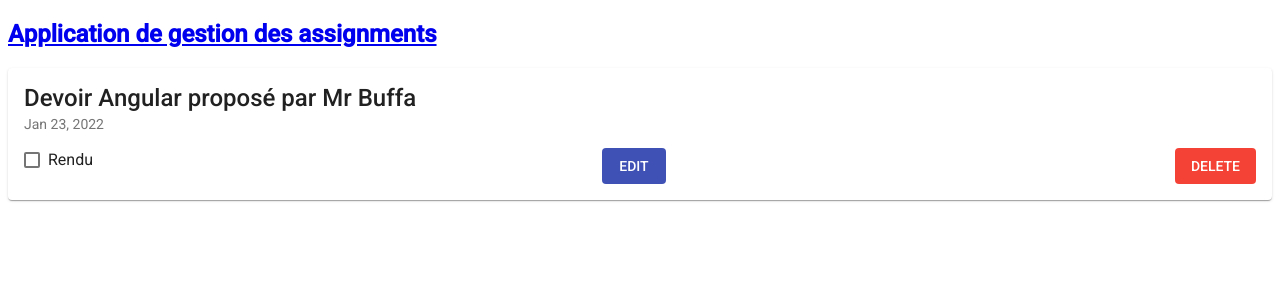
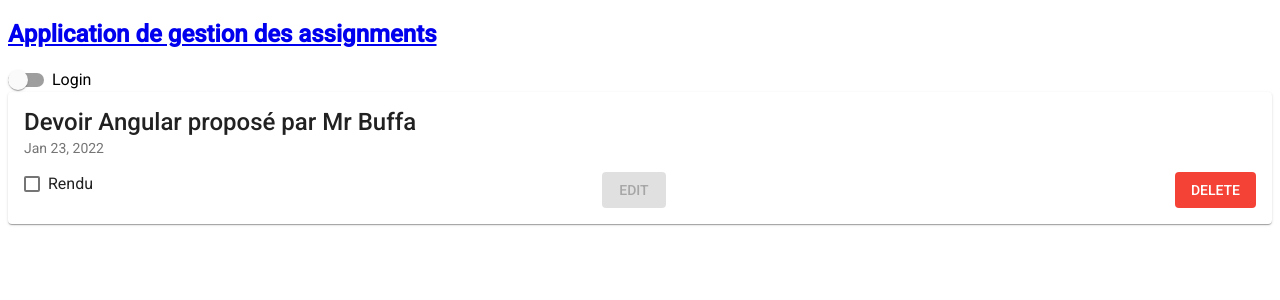
Before and after one commit to micbuffa/angularEmsiRabat2021_2022, an Angular app: page /assignment/1 in a window 1280 px wide. Shown: the top 300 px of the page. Built offline with nearby package versions, Linux system fonts and the light colour scheme.

Commit message:
Avec authentification service et gard et slider de connexion

```diff
--- a/src/app/app.component.html
+++ b/src/app/app.component.html
@@ -3,6 +3,7 @@
     <h1>{{titre}}</h1>
   </a>
 </nav>
+<mat-slide-toggle color="primary" (click)="onLogin()">Login</mat-slide-toggle>
 
 <!--
   La ligne suivante dit "on affiche le composant qui correspond à l'URL courant"
--- a/src/app/app.component.ts
+++ b/src/app/app.component.ts
@@ -1,5 +1,7 @@
 import { Component } from '@angular/core';
+import { Router } from '@angular/router';
 import { Assignment } from './assignments/assignment.model';
+import { AuthService } from './shared/auth.service';
 
 @Component({
   selector: 'app-root',
@@ -9,4 +11,15 @@ import { Assignment } from './assignments/assignment.model';
 
 export class AppComponent {
   titre="Application de gestion des assignments";
+
+  constructor(private authService:AuthService, private router:Router) {}
+
+  onLogin() {
+    if(this.authService.loggedIn) {
+      this.authService.logOut();
+      this.router.navigate(["/home"]);
+    } else {
+      this.authService.logIn();
+    }
+  }
 }
--- a/src/app/app.module.ts
+++ b/src/app/app.module.ts
@@ -13,6 +13,7 @@ import { MatNativeDateModule } from '@angular/material/core'
 import { MatListModule } from '@angular/material/list'
 import { MatCardModule } from '@angular/material/card'
 import { MatCheckboxModule } from '@angular/material/checkbox'
+import { MatSlideToggleModule } from '@angular/material/slide-toggle';
 
 import { AppComponent } from './app.component';
 import { AssignmentsComponent } from './assignments/assignments.component';
@@ -22,6 +23,7 @@ import { AssignmentDetailComponent } from './assignment-detail/assignment-detail
 import { AddAssignmentComponent } from './add-assignment/add-assignment.component';
 import { Routes, RouterModule } from '@angular/router';
 import { EditAssignmentComponent } from './edit-assignment/edit-assignment.component';
+import { AuthGuard } from './shared/auth.guard';
 
 const routes: Routes = [
   {
@@ -42,7 +44,8 @@ const routes: Routes = [
   },
   {
     path:"assignment/:id/edit",
-    component:EditAssignmentComponent
+    component:EditAssignmentComponent,
+    canActivate : [AuthGuard]
   }
 ]
 @NgModule({
@@ -59,7 +62,7 @@ const routes: Routes = [
     BrowserModule, FormsModule,
     BrowserAnimationsModule, MatButtonModule, MatIconModule, MatDividerModule,
     MatInputModule, MatFormFieldModule, MatDatepickerModule, MatNativeDateModule,
-    MatListModule, MatCardModule, MatCheckboxModule,
+    MatListModule, MatCardModule, MatCheckboxModule, MatSlideToggleModule,
     RouterModule.forRoot(routes)
   ],
   providers: [],
--- a/src/app/assignment-detail/assignment-detail.component.html
+++ b/src/app/assignment-detail/assignment-detail.component.html
@@ -7,7 +7,8 @@
     </mat-checkbox>
 
     <nav>
-        <button mat-button mat-flat-button color="primary" (click)="onClickEdit()">
+        <button mat-button mat-flat-button color="primary" (click)="onClickEdit()"
+                [disabled]="!isAdmin()">
           EDIT
         </button>
     </nav>
--- a/src/app/assignment-detail/assignment-detail.component.ts
+++ b/src/app/assignment-detail/assignment-detail.component.ts
@@ -2,6 +2,7 @@ import { Component, OnInit } from '@angular/core';
 import { ActivatedRoute, Router } from '@angular/router';
 import { Assignment } from '../assignments/assignment.model';
 import { AssignmentsService } from '../shared/assignments.service';
+import { AuthService } from '../shared/auth.service';
 
 @Component({
   selector: 'app-assignment-detail',
@@ -13,7 +14,8 @@ export class AssignmentDetailComponent implements OnInit {
 
   constructor(private assignmentsService:AssignmentsService,
               private route: ActivatedRoute,
-              private router:Router) { }
+              private router:Router,
+              private authService:AuthService) { }
 
   ngOnInit(): void {
     // avant affichage on doit récupérer la valeur du id dans l'URL
@@ -69,4 +71,8 @@ export class AssignmentDetailComponent implements OnInit {
     }
     );
   }
+
+  isAdmin() {
+    return this.authService.loggedIn;
+  }
 }
--- /dev/null
+++ b/src/app/shared/auth.guard.ts
@@ -0,0 +1,34 @@
+import { Injectable } from '@angular/core';
+import { ActivatedRouteSnapshot, CanActivate, Router, RouterStateSnapshot, UrlTree } from '@angular/router';
+import { Observable } from 'rxjs';
+import { AuthService } from './auth.service';
+
+@Injectable({
+  providedIn: 'root'
+})
+export class AuthGuard implements CanActivate {
+  constructor(private authService:AuthService, private router:Router) {}
+
+  canActivate(
+    route: ActivatedRouteSnapshot,
+    state: RouterStateSnapshot): Observable<boolean | UrlTree> | Promise<boolean | UrlTree> | boolean | UrlTree {
+
+
+    //return true;
+    return this.authService.isAdmin()
+    .then(authentifie => {
+      if(authentifie) {
+        console.log("Navigation autorisée, vous êtes bien un admin loggué")
+        return true;
+      } else {
+        console.log("Navigation NON AUTORISEE, retour à la page d'accueil !")
+
+        // mais avant de retourner faux on va naviguer vers la page d'accueil
+        this.router.navigate(["/home"]);
+        return false;
+      }
+
+    })
+  }
+
+}
--- /dev/null
+++ b/src/app/shared/auth.service.ts
@@ -0,0 +1,33 @@
+import { Injectable } from '@angular/core';
+
+@Injectable({
+  providedIn: 'root'
+})
+export class AuthService {
+  loggedIn:boolean=false;
+
+  constructor() { }
+
+  logIn() {
+    // si on doit faire ça "pour de vrai", il faudrait passer en paramètres
+    // le login et le password, puis faire un appel à une base de données
+    // ou à un service distant d'authentification, et si tout est ok, alors
+    // on connecte la personne
+
+    this.loggedIn = true;
+  }
+
+  logOut() {
+    this.loggedIn = false;
+  }
+
+  isAdmin() {
+    const isAdmin = new Promise((resolve, reject) => {
+      // normalement ici on devrait vérifier que le login est bien admin
+      // etc..... pour le moment on a une version très simplifiée...
+      resolve(this.loggedIn)
+    });
+
+    return isAdmin;
+  }
+}
```
